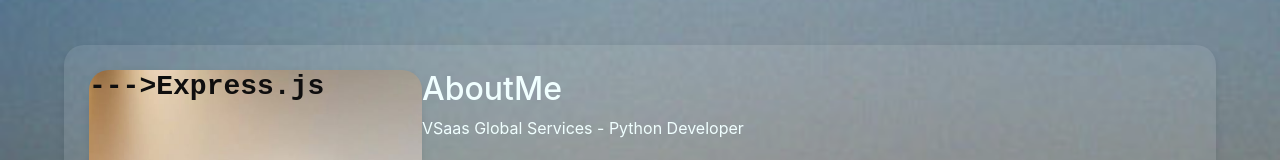
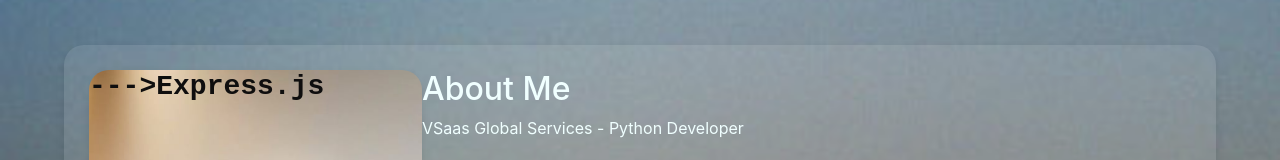
Before and after one commit to Battula-anil-app-could/my-protfolio, a React (Create React App) app: page / in a window 1280 px wide. Shown: the part 705-865 px from the top of the page. Built offline with nearby package versions, Linux system fonts and the light colour scheme.

Commit message:
updated about me

```diff
--- a/src/components/Aboutme/AboutMe.js
+++ b/src/components/Aboutme/AboutMe.js
@@ -54,7 +54,7 @@ export default function AboutMe() {
         </div>
         <div className="about-me-details">
           <h2>
-            AboutMe
+            About Me
           </h2>
           {experiences.map((exp, index) => (
             <div key={index} className={`experience ${index === currentExperience ? 'show' : 'hide'}`}>
```
